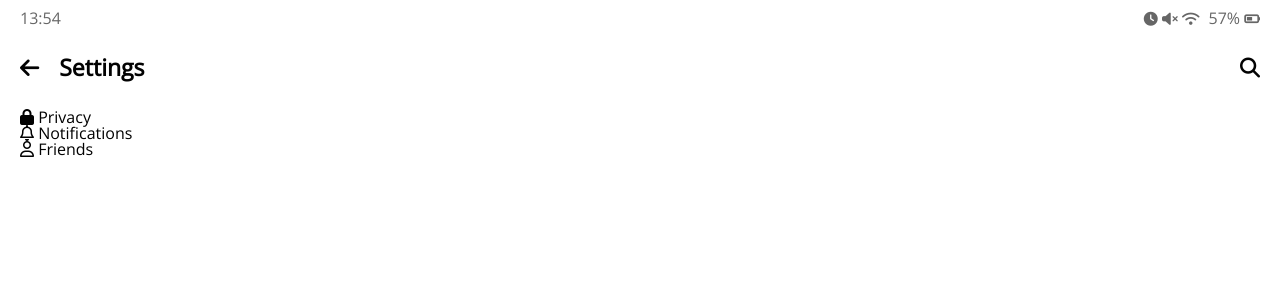
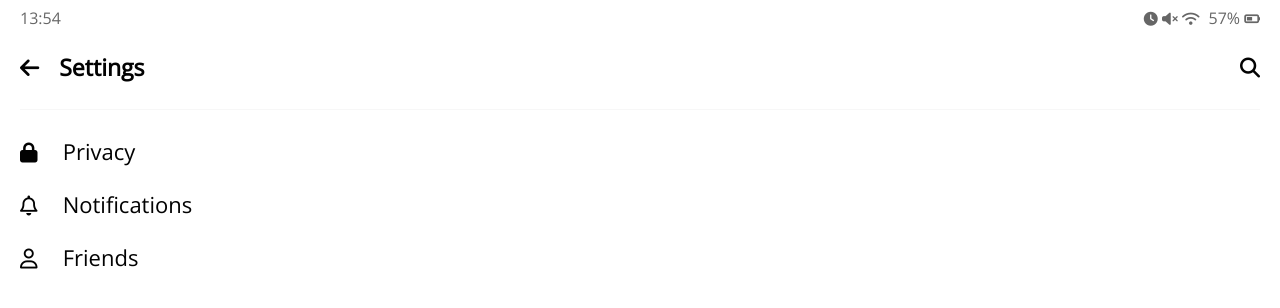
Before and after one commit to xo4214/KAKAOCLONE2.0, a plain HTML site: page settings.html in a window 1280 px wide. Drawn offline with nearby package versions, Linux system fonts and the light colour scheme.

Commit message:
Settings Screen
Today took only 1 lesson.

```diff
--- a/css/more.css
+++ b/css/more.css
@@ -4,11 +4,10 @@
   margin-left: 10px;
   display: flex;
   align-items: center;
-
 }
 
 .more__btn-list .more__btn,
-.more .suggestion{
+.more .suggestion {
   margin-right: 40px;
   display: flex;
   flex-direction: column;
@@ -33,15 +32,15 @@
 
 .more .more__suggestions-list {
   display: flex;
-  align-items
+  align-items: center;
 }
 
 .suggestion .suggestion__title {
-    font-size: 12px;
+  font-size: 10px;
   margin-top: 15px;
 }
 
-.suggestion .suggestion__icon{
+.suggestion .suggestion__icon {
   background-color: #fce006;
   padding: 10px;
   border-radius: 10px;
@@ -50,7 +49,7 @@
   align-items: center;
 }
 
-.suggestion__icon i{
+.suggestion__icon i {
   font-size: 28px;
   color: white;
 }
--- /dev/null
+++ b/css/settings.css
@@ -0,0 +1,24 @@
+.settings .settings__sections {
+  padding: 30px 0px;
+  border-top: 1px solid #f7f7f7;
+  border-bottom: 1px solid #f7f7f7;
+}
+
+.settings__setting .settings__icon {
+  font-size: 20px;
+  margin-right: 20px;
+  cursor: pointer;
+}
+
+.settings__setting .settings__title {
+  font-size: 22px;
+  font-weight: 200;
+}
+
+.settings .settings__setting {
+  margin-bottom: 30px;
+}
+
+.settings .settings__setting :last-child {
+  margin-bottom: 0;
+}
--- a/css/styles.css
+++ b/css/styles.css
@@ -1,5 +1,5 @@
 @import "reset.css";
-@import url("https://fonts.googleapis.com/css?family=Open+Sans&display=swap");
+@import url("https://fonts.googleapis.com/css?family=Open+Sans: 300:400,600");
 @import "status-bar.css";
 @import "header.css";
 @import "nav-bar.css";
@@ -7,6 +7,7 @@
 @import "friends.css";
 @import "find.css";
 @import "more.css";
+@import "settings.css";
 * {
   box-sizing: border-box;
 }
```
Lines whose indentation alone changed are shown as unchanged.
